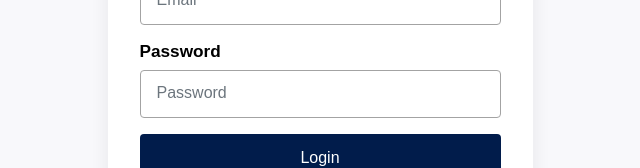
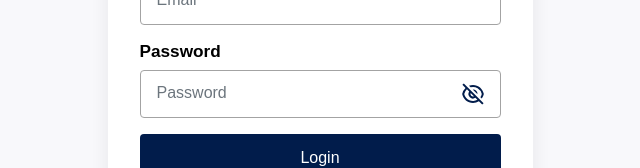
Before and after one commit to QaziSafiya/crm_new, a React (Vite) app: page /login in a window 1280 px wide. Shown: the part 336-504 px from the top of the page, without its empty margins (320-960 px from the left). Built offline with nearby package versions, Linux system fonts and the light colour scheme.

Commit message:
Added hide/reveal password button

```diff
--- a/src/App.css
+++ b/src/App.css
@@ -202,6 +202,22 @@ h6, .h6 {
 .input:disabled {
     color: #c3c3c3;
     cursor: not-allowed;
+}
+
+.input-container {
+    position: relative;
+}
+
+.input-icon {
+    position: absolute;
+    top: 50%;
+    right: 1rem;
+    display: inline-block;
+    width: 24px;
+    height: 24px;
+    transform: translateY(-50%);
+    cursor: pointer;
+    color: var(--primary-color);
 }
 
 .select {
--- /dev/null
+++ b/src/components/icons/HideIcon.jsx
@@ -0,0 +1,17 @@
+import React from "react";
+
+function HideIcon() {
+  return (
+    <svg
+      xmlns="http://www.w3.org/2000/svg"
+      width="24"
+      height="24"
+      viewBox="0 0 24 24"
+    >
+      <path fill="none" d="M0 0h24v24H0z"></path>
+      <path d="M17.882 19.297A10.949 10.949 0 0112 21c-5.392 0-9.878-3.88-10.819-9a10.982 10.982 0 013.34-6.066L1.392 2.808l1.415-1.415 19.799 19.8-1.415 1.414-3.31-3.31zM5.935 7.35A8.965 8.965 0 003.223 12a9.005 9.005 0 0013.201 5.838l-2.028-2.028A4.5 4.5 0 018.19 9.604L5.935 7.35zm6.979 6.978l-3.242-3.242a2.5 2.5 0 003.241 3.241zm7.893 2.264l-1.431-1.43A8.935 8.935 0 0020.777 12 9.005 9.005 0 009.552 5.338L7.974 3.76C9.221 3.27 10.58 3 12 3c5.392 0 9.878 3.88 10.819 9a10.947 10.947 0 01-2.012 4.592zm-9.084-9.084a4.5 4.5 0 014.769 4.769l-4.77-4.769z"></path>
+    </svg>
+  );
+}
+
+export default HideIcon;
--- a/src/pages/Login.jsx
+++ b/src/pages/Login.jsx
@@ -7,6 +7,8 @@ import { AUTH_USER } from "../store/actions.js";
 import { StoreContext } from "../store/store-context.js";
 
 import Logo from '../assets/logo.png';
+import ViewIcon from "../components/icons/ViewIcon.jsx";
+import HideIcon from "../components/icons/HideIcon.jsx";
 
 export default function Login() {
     const { currentUser } = useAuth();
@@ -15,6 +17,8 @@ export default function Login() {
 
     const [signinIn, setSigningIn] = useState(false);
     const [error, setError] = useState('');
+
+    const [hidePassword, setHidePassword] = useState(true);
 
     const handleLogin = async e => {
         e.preventDefault();
@@ -68,14 +72,23 @@ export default function Login() {
                     </div>
                     <div className="field">
                         <label htmlFor="password" className="label">Password</label>
+                        <div className="input-container">
+                            <span onClick={() => setHidePassword(!hidePassword)} className="input-icon">
+                                {
+                                    hidePassword
+                                        ? <HideIcon />
+                                        : <ViewIcon />
+                                }
+                            </span>
                             <input
-                            type="password"
+                                type={hidePassword ? 'password' : 'text'}
                                 className="input"
                                 name="password"
                                 id="password"
                                 placeholder="Password"
                                 autoComplete="current-password"
                             />
+                        </div>
                     </div>
                     {
                         error
```
Lines whose indentation alone changed are shown as unchanged.
